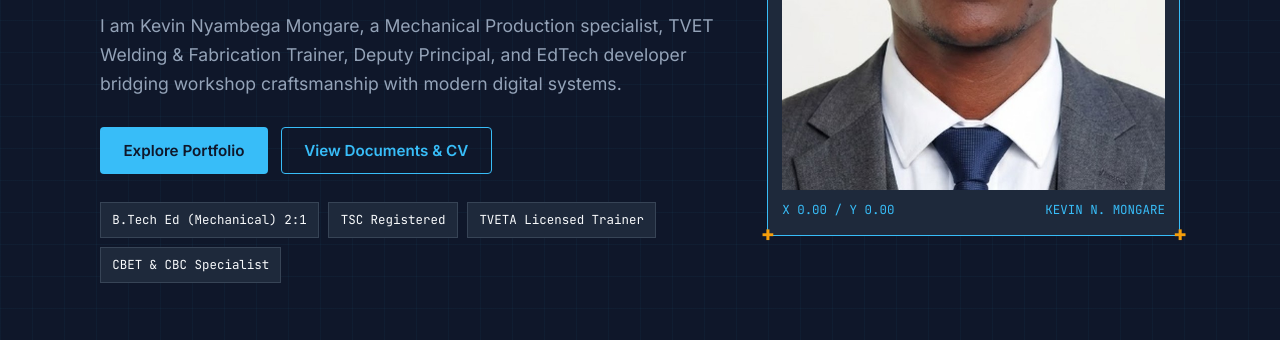
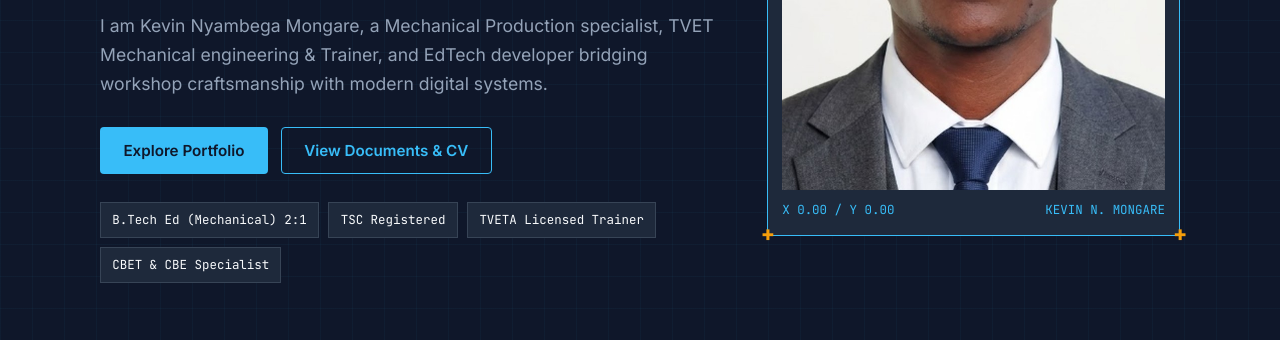
Before and after one commit to Nyambega-cmd/Portifolio, a plain HTML site: page index.html in a window 1280 px wide. Shown: the part 460-800 px from the top of the page. Drawn offline with Linux system fonts and the light colour scheme.

Commit message:
Update index.html

```diff
--- a/index.html
+++ b/index.html
@@ -3,7 +3,7 @@
 <head>
 <meta charset="UTF-8">
 <meta name="viewport" content="width=device-width, initial-scale=1, viewport-fit=cover">
-<title>Kevin Nyambega Mongare | Mechanical Production, TVET &amp; EdTech</title>
+<title>Kevin Nyambega Mongare | Mechanical Production Engineer, TVET &amp; EdTech</title>
 <meta name="description" content="Portfolio and document hub of Kevin Nyambega Mongare: Mechanical Production specialist, TVET trainer, Deputy Principal and EdTech builder in Kenya.">
 <meta property="og:title" content="Kevin Nyambega Mongare | Mechanical Production, TVET &amp; EdTech">
 <meta property="og:description" content="Deputy Principal, TVETA-licensed Mechanical Engineering trainer and EdTech builder in Kenya.">
@@ -40,10 +40,10 @@
   <div class="hero-text">
     <p class="badge mono">KENYA • MECHANICAL PRODUCTION • TVET &amp; CBC EDUCATOR • EDTECH BUILDER</p>
     <h1>Engineering Precision. Transforming Education.</h1>
-    <p class="lead">I am Kevin Nyambega Mongare, a Mechanical Production specialist, TVET Welding &amp; Fabrication Trainer, Deputy Principal, and EdTech developer bridging workshop craftsmanship with modern digital systems.</p>
+    <p class="lead">I am Kevin Nyambega Mongare, a Mechanical Production specialist, TVET Mechanical engineering &amp; Trainer, and EdTech developer bridging workshop craftsmanship with modern digital systems.</p>
     <div class="cta"><a class="btn btn-cyan" href="#portfolio">Explore Portfolio</a><a class="btn btn-ghost" href="#docs">View Documents &amp; CV</a></div>
     <ul class="metrics mono">
-      <li>B.Tech Ed (Mechanical) 2:1</li><li>TSC Registered</li><li>TVETA Licensed Trainer</li><li>CBET &amp; CBC Specialist</li>
+      <li>B.Tech Ed (Mechanical) 2:1</li><li>TSC Registered</li><li>TVETA Licensed Trainer</li><li>CBET &amp; CBE Specialist</li>
     </ul>
   </div>
   <figure class="frame">
```
